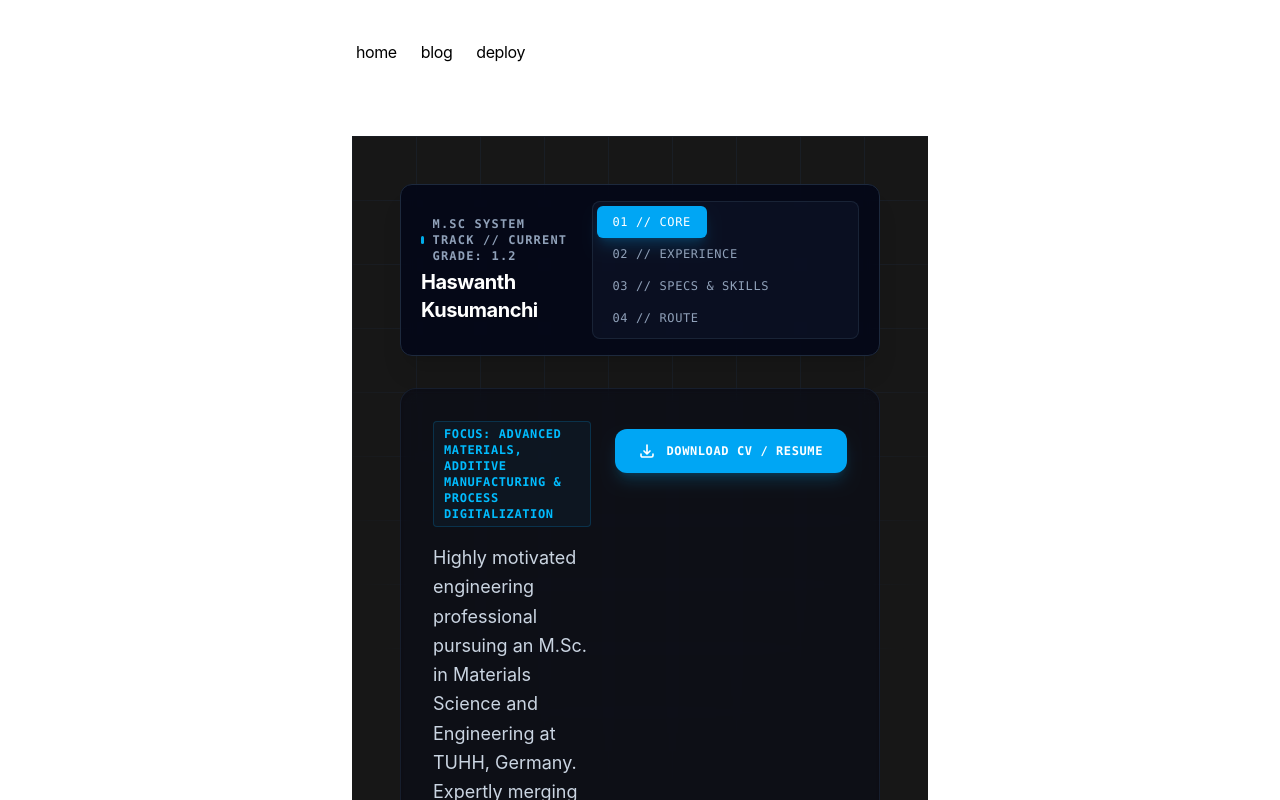
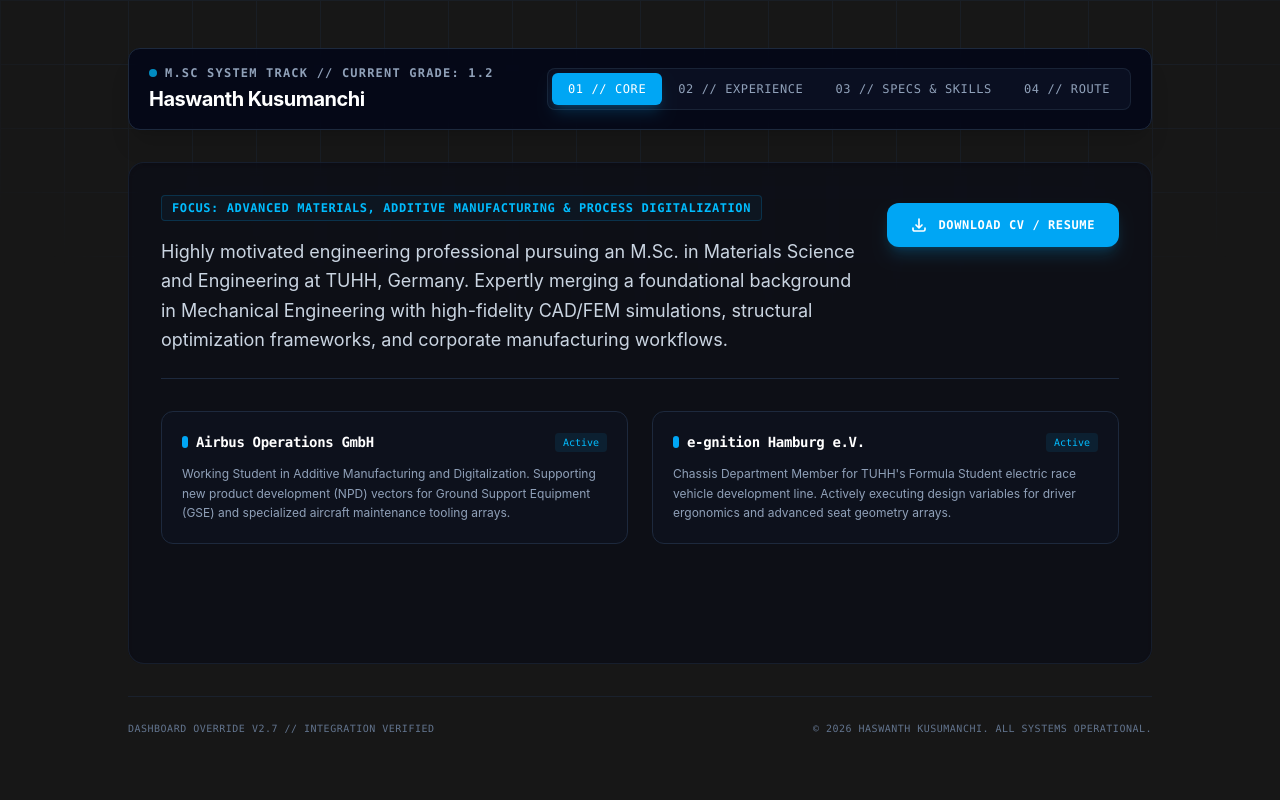
Before and after one commit to kusumanchihaswanth/personal-portfolio, a Next.js app: page / in a window 1280 px wide. Shown: the top 800 px of the page. Built offline with nearby package versions, Linux system fonts and the light colour scheme.

Commit message:
Update layout.tsx

```diff
--- a/app/layout.tsx
+++ b/app/layout.tsx
@@ -2,10 +2,8 @@ import './global.css'
 import type { Metadata } from 'next'
 import { GeistSans } from 'geist/font/sans'
 import { GeistMono } from 'geist/font/mono'
-import { Navbar } from './components/nav'
 import { Analytics } from '@vercel/analytics/react'
 import { SpeedInsights } from '@vercel/speed-insights/next'
-import Footer from './components/footer'
 import { baseUrl } from './sitemap'
 
 export const metadata: Metadata = {
@@ -47,16 +45,14 @@ export default function RootLayout({
     <html
       lang="en"
       className={cx(
-        'text-black bg-white dark:text-white dark:bg-black',
+        'bg-neutral-900 text-neutral-100',
          GeistSans.variable,
          GeistMono.variable
       )}
     >
-      <body className="antialiased max-w-xl mx-4 mt-8 lg:mx-auto">
-        <main className="flex-auto min-w-0 mt-6 flex flex-col px-2 md:px-0">
-          <Navbar />
+      <body className="antialiased m-0 p-0 overflow-x-hidden bg-neutral-900">
+        <main className="w-full min-h-screen">
           {children}
-          <Footer />
           <Analytics />
           <SpeedInsights />
         </main>
```
